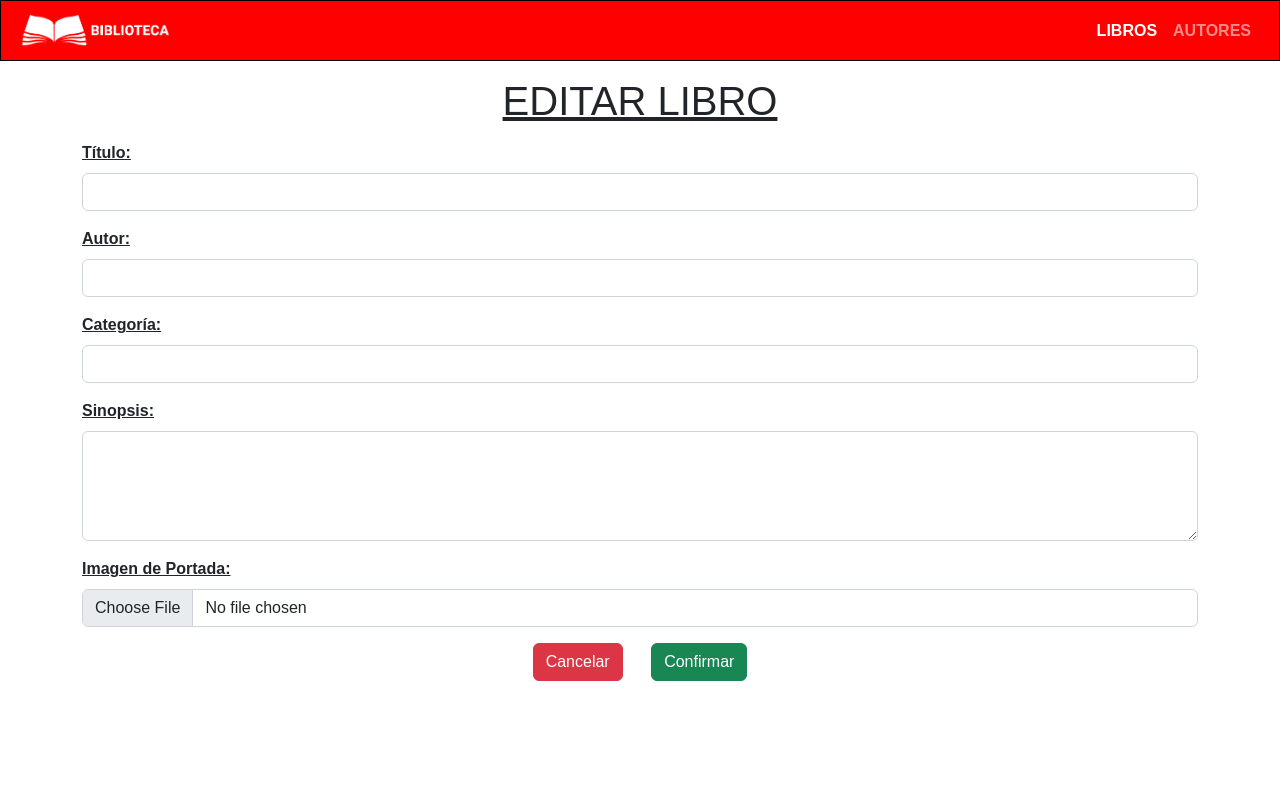
After one commit to j-rodrigueza-2018/CatalogoBiblioteca, a PHP site: page /CatalogoBiblioteca/app/vistas/gestor/editarLibro.php in a window 1280 px wide. The commit adds this page. Run offline with PHP 8.4, Linux system fonts and the light colour scheme; some libraries are stand-ins or nearby versions.

Commit message:
Cambios en la vista y el controlador del gestor, modelo del gestor creado, páginas de editar libro y autor creadas, además de poder agregar autor a la base de datos

```diff
--- a/app/vistas/gestor/formularioAutores.php
+++ b/app/vistas/gestor/editarAutor.php
@@ -9,7 +9,7 @@
 <body>
     <?php include("includes/header.php"); ?>
     <div class="container">
-        <p class="h1 mt-3 mb-3">NUEVO AUTOR</p>
+        <p class="h1 mt-3 mb-3">EDITAR AUTOR</p>
         <form class="row">
             <div class="col-12 mb-3">
                 <label for="nombre" class="form-label subrayado">Nombre:</label>
--- /dev/null
+++ b/app/vistas/gestor/editarLibro.php
@@ -0,0 +1,46 @@
+<!DOCTYPE html>
+<html lang="en">
+<head>
+    <meta charset="UTF-8">
+    <meta http-equiv="X-UA-Compatible" content="IE=edge">
+    <meta name="viewport" content="width=device-width, initial-scale=1.0">
+    <title>Gestor Biblioteca - Nuevo Libro</title>
+</head>
+<body>
+    <?php include("includes/header.php"); ?>
+    <div class="container">
+        <p class="h1 mt-3 mb-3">EDITAR LIBRO</p>
+        <form class="row">
+            <div class="col-12 mb-3">
+                <label for="titulo" class="form-label subrayado">Título:</label>
+                <input type="text" class="form-control" id="titulo">
+            </div>
+            <div class="col-12 mb-3">
+                <label for="autor" class="form-label subrayado">Autor:</label>
+                <input type="text" class="form-control" id="autor">
+            </div>
+            <div class="col-12 mb-3">
+                <label for="categoria" class="form-label subrayado">Categoría:</label>
+                <input type="text" class="form-control" id="categoria">
+            </div>
+            <div class="col-12 mb-3">
+                <label for="sinopsis" class="form-label subrayado">Sinopsis:</label>
+                <textarea id="sinopsis" class="form-control" rows="4"></textarea>
+            </div>
+            <div class="col-12 mb-3">
+                <label for="imagenPortada" class="form-label subrayado">Imagen de Portada:</label>
+                <input accept="image/png, image/jpeg, image/jpg" type="file" class="form-control" id="imagenPortada">
+            </div>
+            <div class="mb-3 text-center">
+                <button type="button" class="btn btn-danger me-4" onclick="location.href='<?php echo RUTA_PUBLIC; ?>/gestor'">Cancelar</button>
+                <button type="submit" class="btn btn-success">Confirmar</button>
+            </div>
+        </form>
+    </div>
+
+    <script>
+        let libros = document.getElementById('libros');
+        libros.className += " active";
+    </script>
+</body>
+</html>
--- a/app/vistas/gestor/index.php
+++ b/app/vistas/gestor/index.php
@@ -12,7 +12,7 @@
         <p class="h1 mt-3 mb-3">LISTADO DE LIBROS</p>
         <div class="row">
             <div class="col-lg-4 col-md-12 col-sm-12 mb-3">
-                <button type="button" class="btn btn-success" onclick="location.href='<?php echo RUTA_PUBLIC; ?>/gestor/formularioLibros'">+</button>
+                <button type="button" class="btn btn-success" onclick="location.href='<?php echo RUTA_PUBLIC; ?>/gestor/nuevoLibro'">+</button>
                 <button type="button" class="btn btn-danger"><img src="<?php echo RUTA_PUBLIC; ?>/public/img/papelera-de-reciclaje.png" width="15px" height="20px"></button>
                 <button type="button" class="btn btn-primary">Publicar</button>
                 <button type="button" class="btn btn-secondary">Ocultar</button>
--- a/app/vistas/gestor/listadoAutores.php
+++ b/app/vistas/gestor/listadoAutores.php
@@ -12,7 +12,7 @@
         <p class="h1 mt-3 mb-3">LISTADO DE AUTORES</p>
         <div class="row">
             <div class="col-3">
-                <button type="button" class="btn btn-success mb-3" onclick="location.href='<?php echo RUTA_PUBLIC; ?>/gestor/formularioAutores'">+</button>
+                <button type="button" class="btn btn-success mb-3" onclick="location.href='<?php echo RUTA_PUBLIC; ?>/gestor/nuevoAutor'">+</button>
                 <button type="button" class="btn btn-danger mb-3"><img src="<?php echo RUTA_PUBLIC; ?>/public/img/papelera-de-reciclaje.png" width="15px" height="20px"></button>
             </div>
             <div class="col-9">
```
Also changed, not shown: app/controladores/Gestor.php (+37 -7 lines), app/modelos/ModeloGestor.php (added, +24 -0 lines), app/vistas/gestor/nuevoAutor.php (added, +51 -0 lines), app/vistas/gestor/nuevoLibro.php (renamed from app/vistas/gestor/formularioLibros.php).
